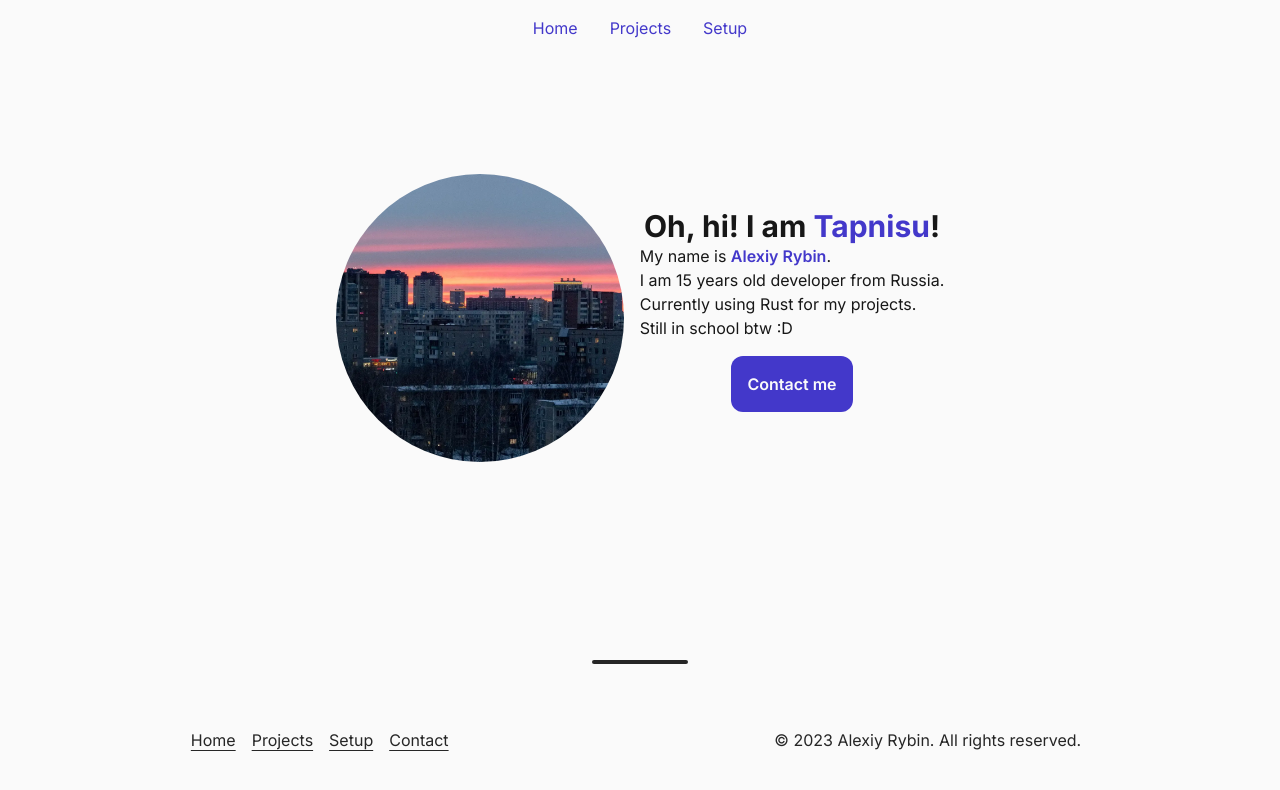
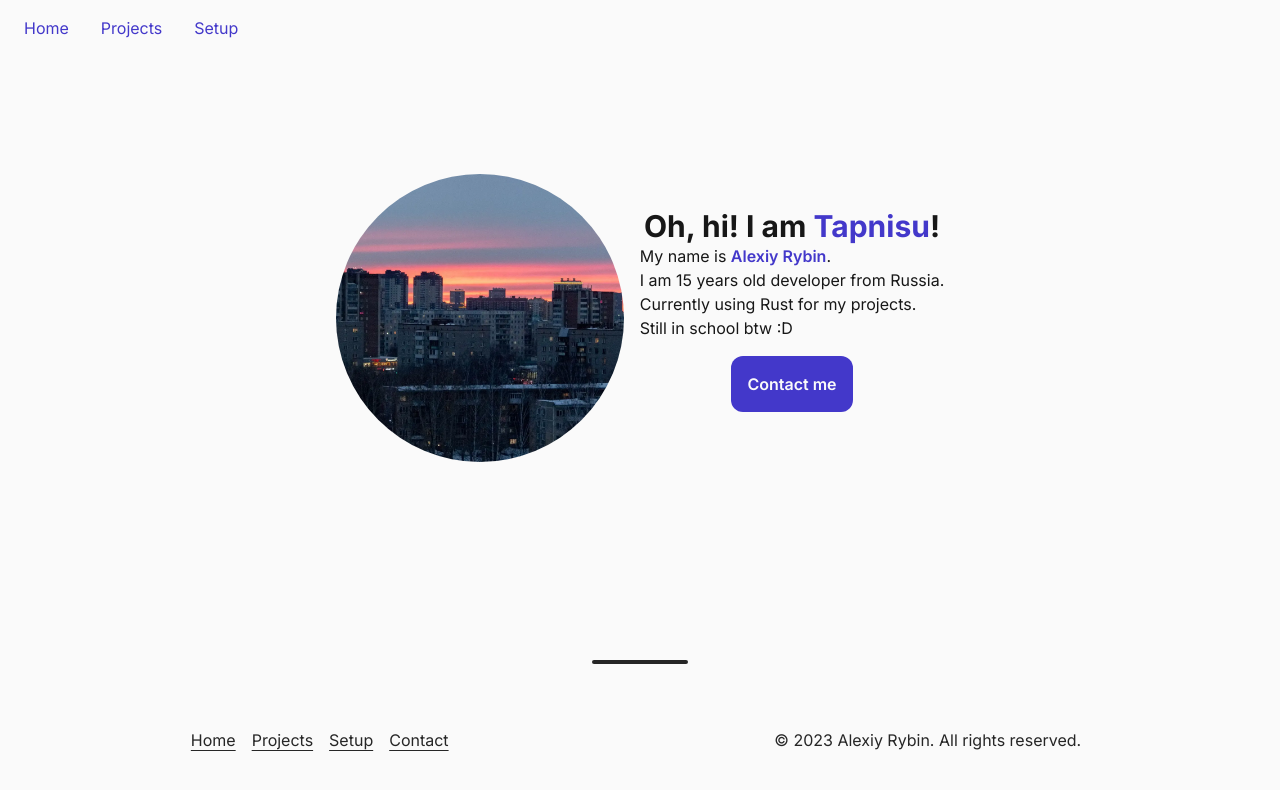
Before and after one commit to tapnisu/tapni.su, a Next.js app: page / in a window 1280 px wide. Shown: the top 790 px of the page. Built offline with nearby package versions, Linux system fonts and the light colour scheme; what tailwindcss-selection-variant would draw is missing.

Commit message:
Change navbar

```diff
--- a/components/Navbar.tsx
+++ b/components/Navbar.tsx
@@ -1,8 +1,7 @@
 import Link from "next/link";
 
 const Navbar = () => (
-	<nav className="flex justify-center w-full">
-		<div className="text-accent-700 dark:text-accent-500 m-2">
+	<nav className="sticky top-0 flex justify-center md:justify-normal w-full text-accent-700 dark:text-accent-500 bg-main-50/75 dark:bg-main-950/75 backdrop-blur-sm p-2">
 		<ul>
 			{[
 				{ name: "Home", url: "/" },
@@ -22,7 +21,6 @@ const Navbar = () => (
 				</li>
 			))}
 		</ul>
-		</div>
 	</nav>
 );
 
```
Lines whose indentation alone changed are shown as unchanged.
